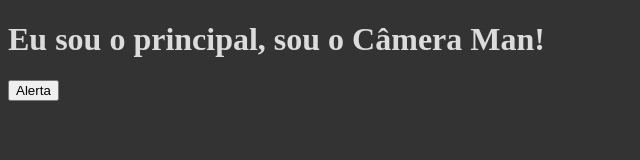
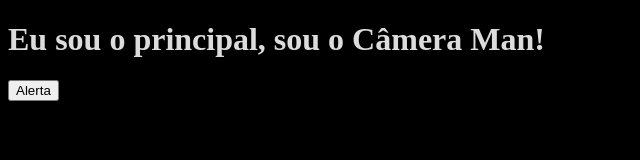
Before and after one commit to vklenz/Repositorio-CameraMan, a plain HTML site: page index.html in a window 1280 px wide. Shown: the whole page, without its empty margins (0-640 px from the left). Drawn offline with Linux system fonts and the light colour scheme.

Commit message:
saiu da jaula

```diff
--- a/estilo/estilo.css
+++ b/estilo/estilo.css
@@ -1,5 +1,5 @@
 body{
-	background: #333;
+	background: #000;
 }
 h1{
 	color: rgb(220,220,220);
```
